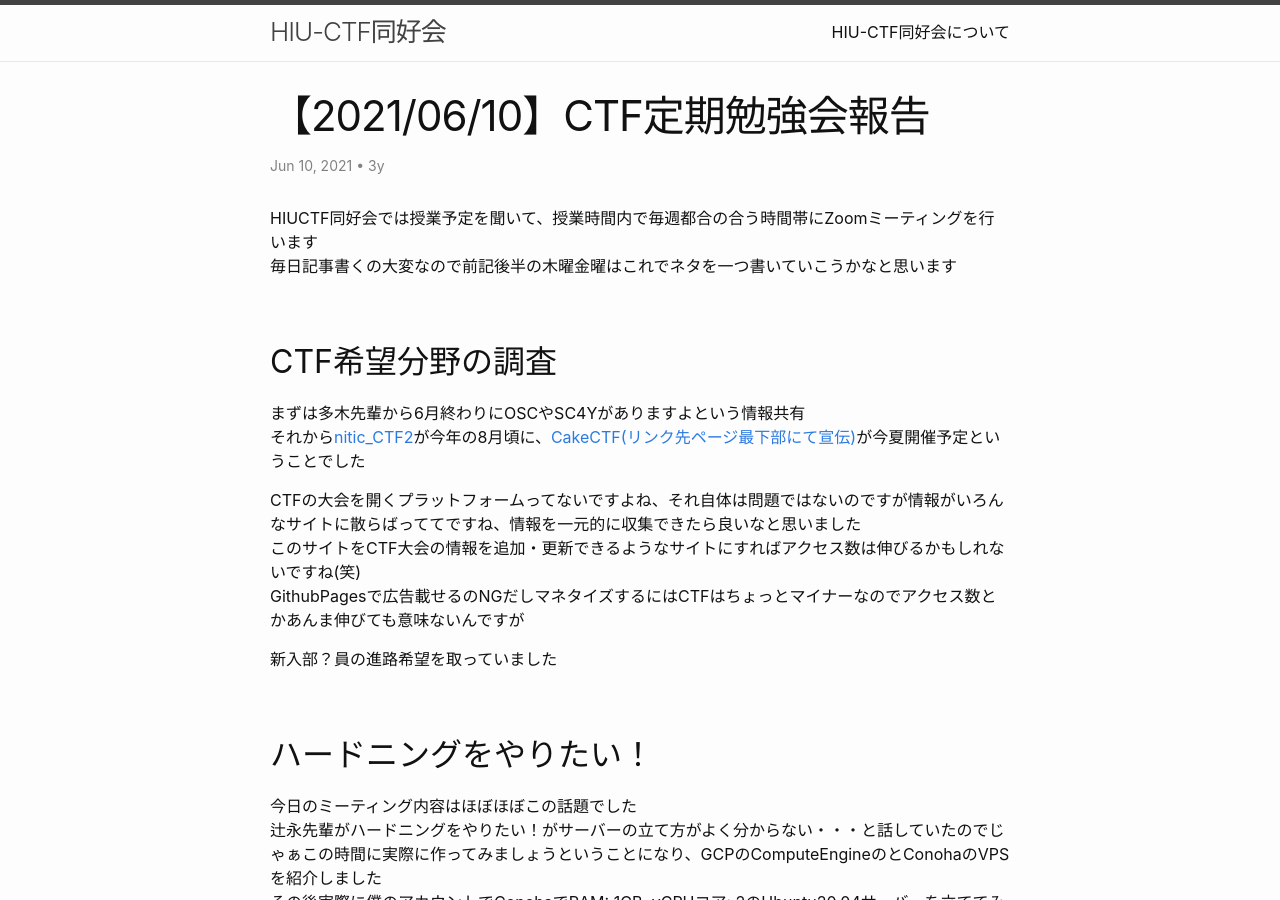
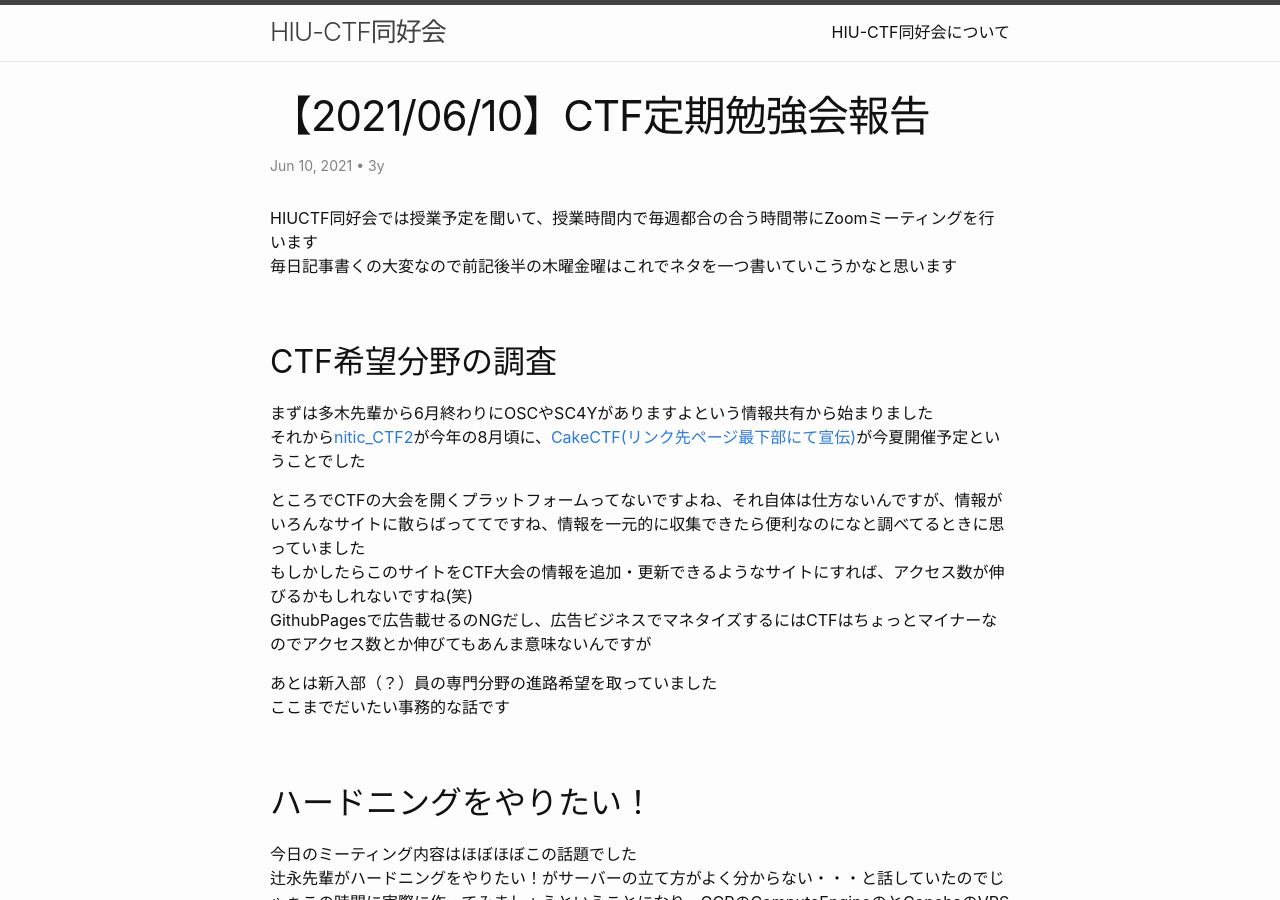
Before and after one commit to hiuctf/hiuctf.github.io, a Jekyll site: the page built from _posts/2021-06-11-ctf-meeting2021-06-10-23-34-06.markdown, in a window 1280 px wide and 900 px high. Built offline with Jekyll 4.4.1, drawn with Linux system fonts in a browser that asks for light colours.

Commit message:
rewrite expression

```diff
--- a/_posts/2021-06-11-ctf-meeting2021-06-10-23-34-06.markdown
+++ b/_posts/2021-06-11-ctf-meeting2021-06-10-23-34-06.markdown
@@ -20,14 +20,15 @@ HIUCTF同好会では授業予定を聞いて、授業時間内で毎週都合
 
 ## CTF希望分野の調査
 
-まずは多木先輩から6月終わりにOSCやSC4Yがありますよという情報共有<br>
+まずは多木先輩から6月終わりにOSCやSC4Yがありますよという情報共有から始まりました<br>
 それから[nitic_CTF2][nitic-ctf2-hashtag]が今年の8月頃に、[CakeCTF(リンク先ページ最下部にて宣伝)][cakectf-bloglink]が今夏開催予定ということでした<br>
 
-CTFの大会を開くプラットフォームってないですよね、それ自体は問題ではないのですが情報がいろんなサイトに散らばっててですね、情報を一元的に収集できたら良いなと思いました<br>
-このサイトをCTF大会の情報を追加・更新できるようなサイトにすればアクセス数は伸びるかもしれないですね(笑)<br>
-GithubPagesで広告載せるのNGだしマネタイズするにはCTFはちょっとマイナーなのでアクセス数とかあんま伸びても意味ないんですが
+ところでCTFの大会を開くプラットフォームってないですよね、それ自体は仕方ないんですが、情報がいろんなサイトに散らばっててですね、情報を一元的に収集できたら便利なのになと調べてるときに思っていました<br>
+もしかしたらこのサイトをCTF大会の情報を追加・更新できるようなサイトにすれば、アクセス数が伸びるかもしれないですね(笑)<br>
+GithubPagesで広告載せるのNGだし、広告ビジネスでマネタイズするにはCTFはちょっとマイナーなのでアクセス数とか伸びてもあんま意味ないんですが
 
-新入部？員の進路希望を取っていました
+あとは新入部（？）員の専門分野の進路希望を取っていました<br>
+ここまでだいたい事務的な話です
 
 ## ハードニングをやりたい！
 
```
